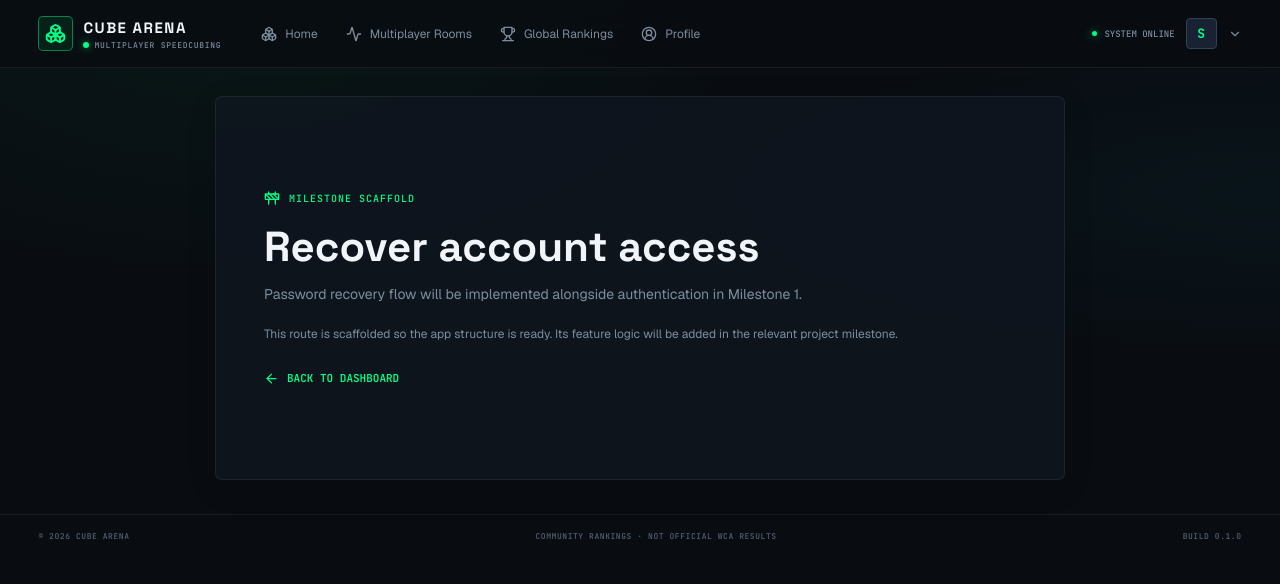
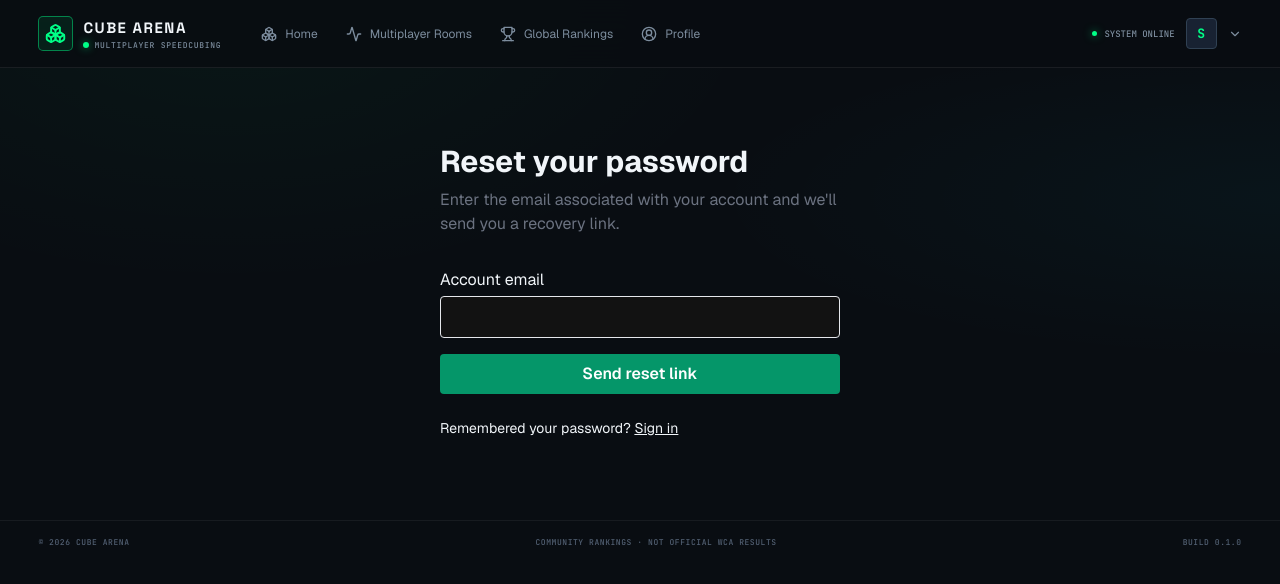
Before and after one commit to Shine0111/cube-arena, a Next.js app: page /forgot-password in a window 1280 px wide. Shown: the top 584 px of the page. Built offline with nearby package versions, Linux system fonts and the light colour scheme; no server answers.

Commit message:
set up forgot pswd and reset

```diff
--- a/app/forgot-password/page.tsx
+++ b/app/forgot-password/page.tsx
@@ -1,5 +1,24 @@
-import { PlaceholderPage } from '@/components/placeholder-page';
+import Link from "next/link";
+import ForgotPasswordForm from "@/components/forgot-password-form";
 
-export default function Page() {
-  return <PlaceholderPage title="Recover account access" description="Password recovery flow will be implemented alongside authentication in Milestone 1." />;
+export default function ForgotPasswordPage() {
+  return (
+    <main className="mx-auto max-w-md px-6 py-12">
+      <h1 className="mb-2 text-3xl font-bold">Reset your password</h1>
+
+      <p className="mb-8 text-gray-500">
+        Enter the email associated with your account and we'll send you a
+        recovery link.
+      </p>
+
+      <ForgotPasswordForm />
+
+      <p className="mt-6 text-sm">
+        Remembered your password?{" "}
+        <Link className="underline" href="/login">
+          Sign in
+        </Link>
+      </p>
+    </main>
+  );
 }
--- a/app/login/page.tsx
+++ b/app/login/page.tsx
@@ -1,4 +1,5 @@
 import LoginForm from "@/components/login-form";
+import Link from "next/link";
 
 export default function LoginPage() {
   return (
@@ -10,6 +11,11 @@ export default function LoginPage() {
       </p>
 
       <LoginForm />
+      <p className="mt-4 text-right text-sm">
+        <Link href="/forgot-password" className="underline">
+          Forgot your password?
+        </Link>
+      </p>
     </main>
   );
 }
--- /dev/null
+++ b/app/reset-password/page.tsx
@@ -0,0 +1,23 @@
+import Link from "next/link";
+import ResetPasswordForm from "@/components/reset-password-form";
+
+export default function ResetPasswordPage() {
+  return (
+    <main className="mx-auto max-w-md px-6 py-12">
+      <h1 className="mb-2 text-3xl font-bold">Choose a new password</h1>
+
+      <p className="mb-8 text-gray-500">
+        Choose a strong password you haven't used elsewhere.
+      </p>
+
+      <ResetPasswordForm />
+
+      <p className="mt-6 text-sm">
+        Back to{" "}
+        <Link className="underline" href="/login">
+          sign in
+        </Link>
+      </p>
+    </main>
+  );
+}
--- /dev/null
+++ b/components/forgot-password-form.tsx
@@ -0,0 +1,67 @@
+"use client";
+
+import { useMemo, useState, type FormEvent } from "react";
+import { createClient } from "@/lib/supabase/client";
+
+export default function ForgotPasswordForm() {
+  const supabase = useMemo(() => createClient(), []);
+
+  const [email, setEmail] = useState("");
+  const [message, setMessage] = useState("");
+  const [loading, setLoading] = useState(false);
+
+  async function handleSubmit(event: FormEvent<HTMLFormElement>) {
+    event.preventDefault();
+    setMessage("");
+    setLoading(true);
+
+    const { error } = await supabase.auth.resetPasswordForEmail(email.trim(), {
+      redirectTo: `${window.location.origin}/auth/callback?next=/reset-password`,
+    });
+
+    // Avoid disclosing whether an account exists.
+    setMessage(
+      "If an account exists for that email, you'll receive a password reset link shortly. Check your inbox and spam folder.",
+    );
+
+    if (error) {
+      // Keep the same public message; log only a generic diagnostic.
+      console.error("Password reset request failed.");
+    }
+
+    setLoading(false);
+  }
+
+  return (
+    <form onSubmit={handleSubmit} className="space-y-4">
+      <div>
+        <label htmlFor="email" className="mb-1 block">
+          Account email
+        </label>
+        <input
+          id="email"
+          type="email"
+          value={email}
+          onChange={(event) => setEmail(event.target.value)}
+          required
+          autoComplete="email"
+          className="w-full rounded border px-3 py-2"
+        />
+      </div>
+
+      <button
+        type="submit"
+        disabled={loading}
+        className="w-full rounded bg-emerald-600 px-4 py-2 font-semibold text-white disabled:opacity-50"
+      >
+        {loading ? "Sending..." : "Send reset link"}
+      </button>
+
+      {message && (
+        <p role="status" aria-live="polite">
+          {message}
+        </p>
+      )}
+    </form>
+  );
+}
--- /dev/null
+++ b/components/reset-password-form.tsx
@@ -0,0 +1,146 @@
+"use client";
+
+import { useEffect, useMemo, useState, type FormEvent } from "react";
+import Link from "next/link";
+import { useRouter } from "next/navigation";
+import { createClient } from "@/lib/supabase/client";
+
+export default function ResetPasswordForm() {
+  const supabase = useMemo(() => createClient(), []);
+  const router = useRouter();
+
+  const [ready, setReady] = useState(false);
+  const [authorized, setAuthorized] = useState(false);
+  const [password, setPassword] = useState("");
+  const [confirmPassword, setConfirmPassword] = useState("");
+  const [message, setMessage] = useState("");
+  const [loading, setLoading] = useState(false);
+
+  useEffect(() => {
+    let active = true;
+
+    async function checkSession() {
+      const { data, error } = await supabase.auth.getUser();
+
+      if (!active) return;
+
+      setAuthorized(!error && Boolean(data.user));
+      setReady(true);
+    }
+
+    checkSession();
+
+    return () => {
+      active = false;
+    };
+  }, [supabase]);
+
+  async function handleSubmit(event: FormEvent<HTMLFormElement>) {
+    event.preventDefault();
+    setMessage("");
+
+    if (password.length < 8) {
+      setMessage("Your password must be at least 8 characters.");
+      return;
+    }
+
+    if (password !== confirmPassword) {
+      setMessage("The passwords do not match.");
+      return;
+    }
+
+    setLoading(true);
+
+    const { data, error: userError } = await supabase.auth.getUser();
+
+    if (userError || !data.user) {
+      setAuthorized(false);
+      setMessage(
+        "Your recovery session is invalid or expired. Request a new reset link.",
+      );
+      setLoading(false);
+      return;
+    }
+
+    const { error } = await supabase.auth.updateUser({ password });
+
+    if (error) {
+      setMessage(error.message);
+      setLoading(false);
+      return;
+    }
+
+    await supabase.auth.signOut();
+
+    router.replace("/login?passwordReset=success");
+    router.refresh();
+  }
+
+  if (!ready) {
+    return <p>Verifying your recovery session...</p>;
+  }
+
+  if (!authorized) {
+    return (
+      <div className="space-y-4">
+        <p role="alert">
+          This recovery link is invalid or expired, or your session is missing.
+          Please request a new password reset link.
+        </p>
+        <Link className="underline" href="/forgot-password">
+          Request another reset link
+        </Link>
+      </div>
+    );
+  }
+
+  return (
+    <form onSubmit={handleSubmit} className="space-y-4">
+      <div>
+        <label htmlFor="password" className="mb-1 block">
+          New password
+        </label>
+        <input
+          id="password"
+          type="password"
+          value={password}
+          onChange={(event) => setPassword(event.target.value)}
+          required
+          minLength={8}
+          autoComplete="new-password"
+          className="w-full rounded border px-3 py-2"
+        />
+      </div>
+
+      <div>
+        <label htmlFor="confirmPassword" className="mb-1 block">
+          Confirm new password
+        </label>
+        <input
+          id="confirmPassword"
+          type="password"
+          value={confirmPassword}
+          onChange={(event) => setConfirmPassword(event.target.value)}
+          required
+          minLength={8}
+          autoComplete="new-password"
+          className="w-full rounded border px-3 py-2"
+        />
+      </div>
+
+      <button
+        type="submit"
+        disabled={loading}
+        className="w-full rounded bg-emerald-600 px-4 py-2 font-semibold text-white disabled:opacity-50"
+      >
+        {loading ? "Updating password..." : "Set new password"}
+      </button>
+
+      {message && (
+        <p role="alert" aria-live="polite">
+          {message}
+        </p>
+      )}
+    </form>
+  );
+}
```
